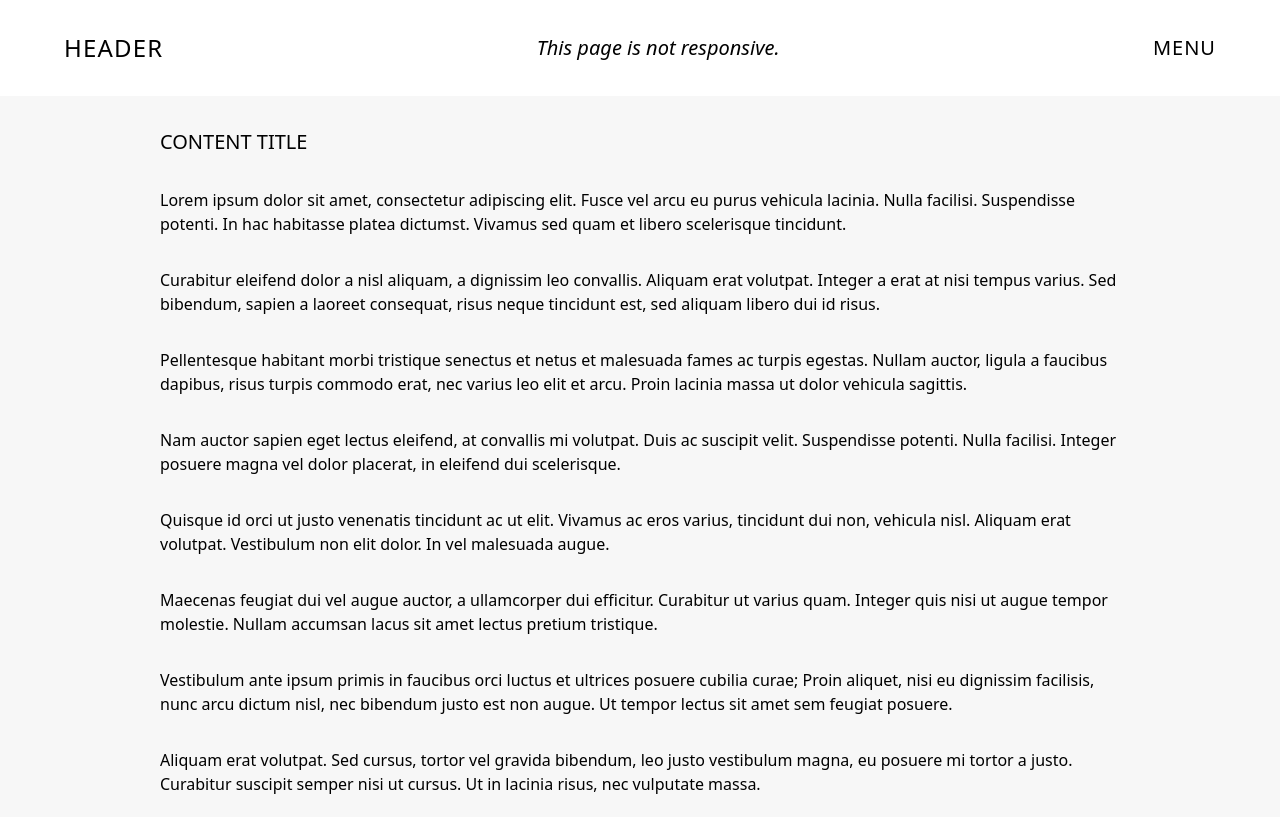
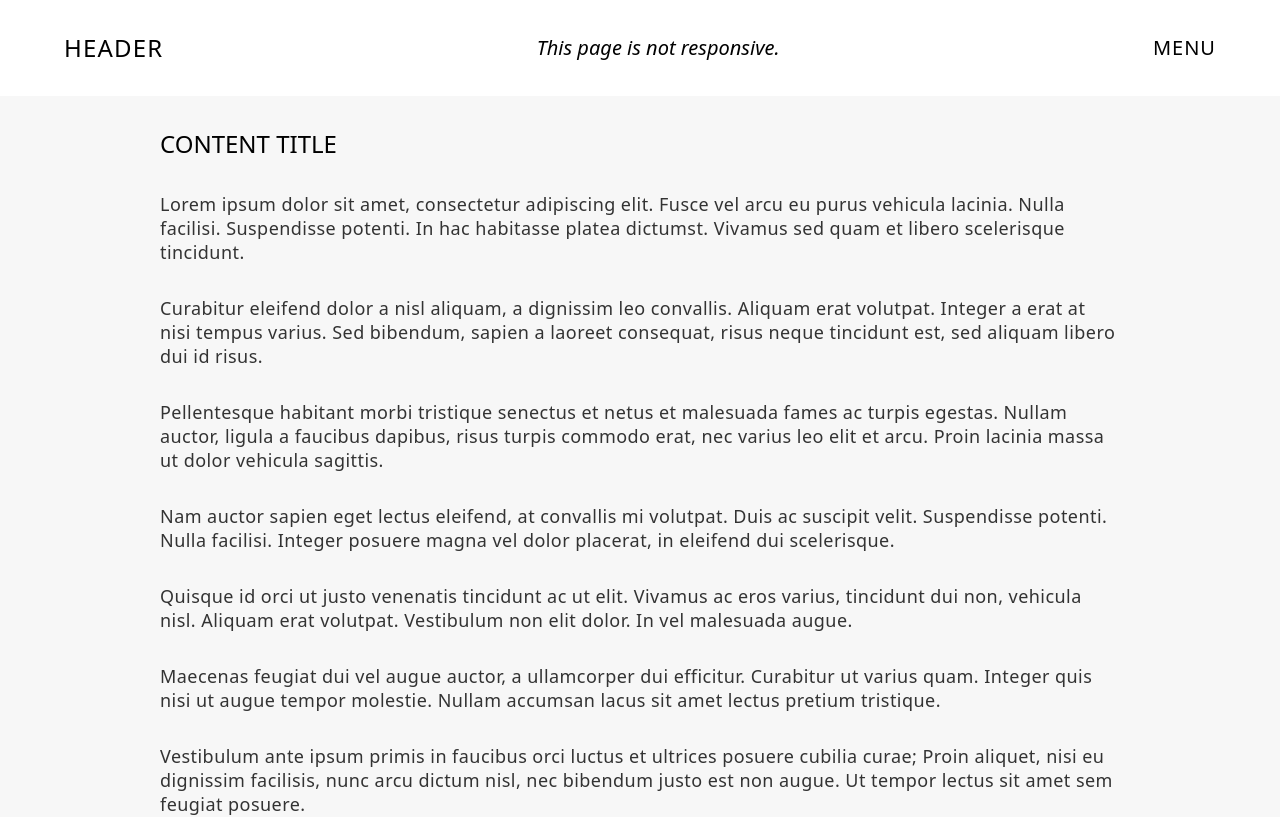
Before and after one commit to masterak-902/hsweb-portfolio-1, a Next.js app: page / in a window 1280 px wide. Shown: the top 817 px of the page. Built offline with nearby package versions, Linux system fonts and the light colour scheme.

Commit message:
Update page styles and layout to include a new CSS class for the content title and increase its font size to 2xl

```diff
--- /dev/null
+++ b/app/page.css
@@ -0,0 +1,6 @@
+.box {
+    color: #333;
+    letter-spacing: 0.025em;
+    font-size: 1.125rem;
+    line-height: 1.5rem;
+}
--- a/app/page.tsx
+++ b/app/page.tsx
@@ -1,7 +1,8 @@
 'use client';
 
+import "./page.css"
+import gsap from 'gsap';
 import { useRef } from 'react';
-import gsap from 'gsap';
 import { useGSAP } from '@gsap/react';
 
 export default function Home() {
@@ -19,7 +20,7 @@ export default function Home() {
     <section className="w-[1024px] mx-auto mt-32 px-8 mb-8">
       <main className="grid gap-8" ref={container}>
 
-        <h2 className="text-xl">CONTENT TITLE</h2>
+        <h2 className="text-2xl">CONTENT TITLE</h2>
 
         <p className="box">Lorem ipsum dolor sit amet, consectetur adipiscing elit. Fusce vel arcu eu purus vehicula lacinia. Nulla facilisi. Suspendisse potenti. In hac habitasse platea dictumst. Vivamus sed quam et libero scelerisque tincidunt.</p>
 
```
